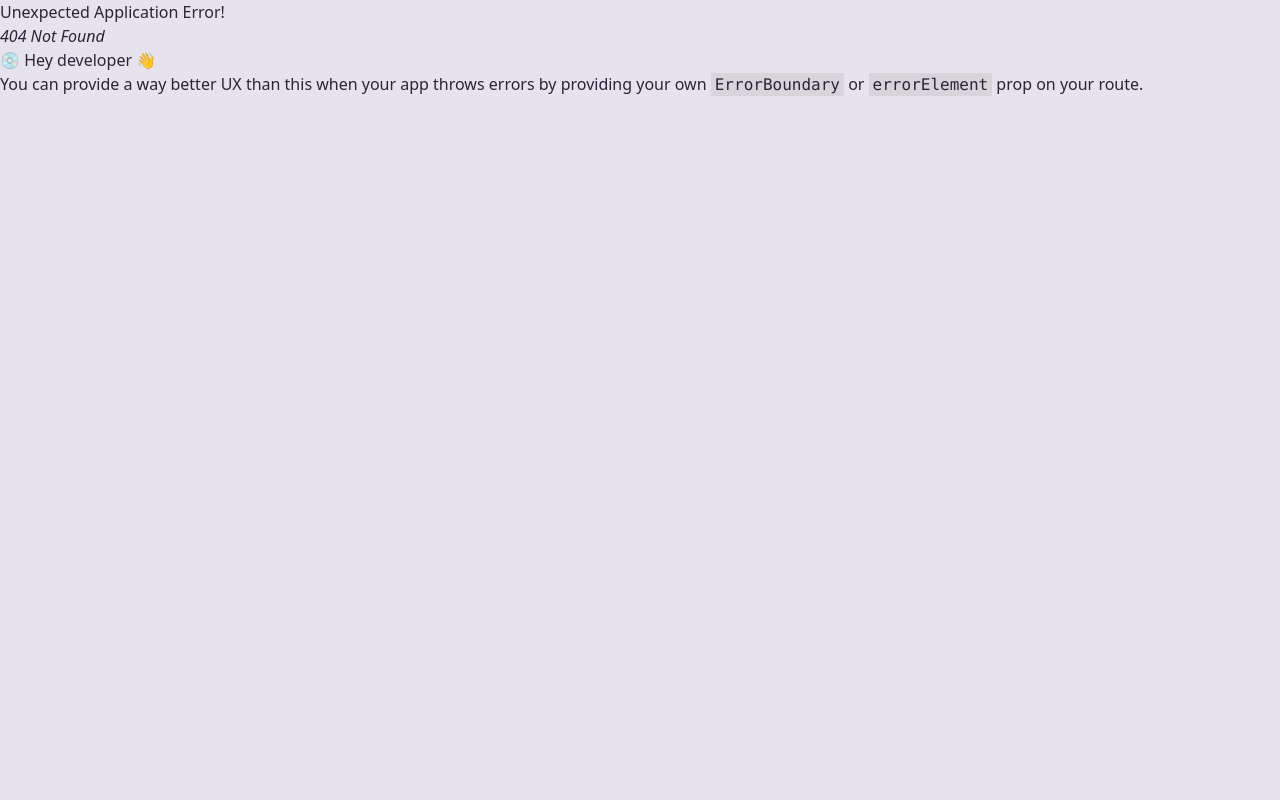
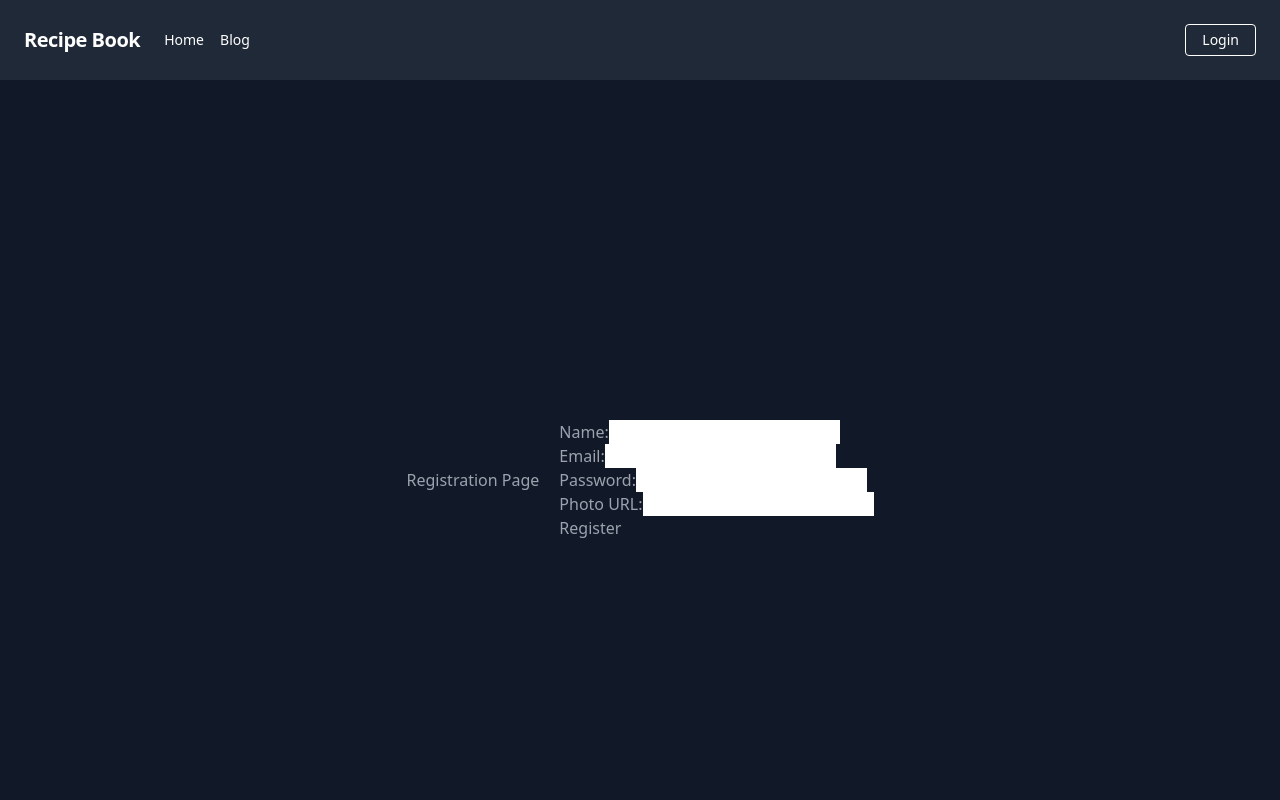
Before and after one commit to bayzidhasan6666/recipeBook-client-side, a React (Vite) app: page /register in a window 1280 px wide. Before the commit this address had no page. Shown: the top 800 px of the page. Built offline with nearby package versions, Linux system fonts and the light colour scheme.

Commit message:
login page added

```diff
--- a/package.json
+++ b/package.json
@@ -17,6 +17,7 @@
     "react": "^18.2.0",
     "react-dom": "^18.2.0",
     "react-router-dom": "^6.11.0",
+    "react-toastify": "^9.1.2",
     "sort-by": "^1.2.0"
   },
   "devDependencies": {
--- a/src/Pages/Login/Login.jsx
+++ b/src/Pages/Login/Login.jsx
@@ -4,7 +4,6 @@ import { Link } from 'react-router-dom';
 const Login = () => {
   const [email, setEmail] = useState('');
   const [password, setPassword] = useState('');
-
 
   const handleEmailChange = (event) => {
     setEmail(event.target.value);
@@ -169,7 +168,9 @@ const Login = () => {
           </button>
         </div>
         <Link to={`/register`}>
-          <p className="rounded text-sm italic text-emerald-500  mt-5">New To Website ? Please Register</p>
+          <p className="rounded text-sm italic text-emerald-500  mt-5">
+            New To Website ? Please Register
+          </p>
         </Link>
       </div>
     </div>
--- /dev/null
+++ b/src/Pages/Register/Register.jsx
@@ -0,0 +1,102 @@
+import { useState } from 'react';
+import { toast } from 'react-toastify';
+import 'react-toastify/dist/ReactToastify.css';
+
+const Register = () => {
+  const [name, setName] = useState('');
+  const [email, setEmail] = useState('');
+  const [password, setPassword] = useState('');
+  const [photoUrl, setPhotoUrl] = useState('');
+
+  const handleNameChange = (event) => {
+    setName(event.target.value);
+  };
+
+  const handleEmailChange = (event) => {
+    setEmail(event.target.value);
+  };
+
+  const handlePasswordChange = (event) => {
+    setPassword(event.target.value);
+  };
+
+  const handlePhotoUrlChange = (event) => {
+    setPhotoUrl(event.target.value);
+  };
+
+  const handleRegister = (event) => {
+    event.preventDefault();
+
+    // Validate email and password fields
+    if (!email || !password) {
+      toast.error('Please enter both email and password fields');
+      return;
+    }
+
+    // Validate password length
+    if (password.length < 6) {
+      toast.error('Password should be at least 6 characters long');
+      return;
+    }
+
+    // Add code here to handle the registration process with name/email/password/photoUrl
+    // ...
+
+    toast.success('Registration successful!');
+  };
+
+  return (
+    <div className='className="bg-gray-900 min-h-screen md:flex items-center justify-center px-4 sm:px-6 gap-5 lg:px-8"'>
+      <h1>Registration Page</h1>
+      <form onSubmit={handleRegister}>
+        <div>
+          <label htmlFor="name">Name:</label>
+          <input
+            id="name"
+            name="name"
+            type="text"
+            required
+            value={name}
+            onChange={handleNameChange}
+          />
+        </div>
+        <div>
+          <label htmlFor="email">Email:</label>
+          <input
+            id="email"
+            name="email"
+            type="email"
+            required
+            value={email}
+            onChange={handleEmailChange}
+          />
+        </div>
+        <div>
+          <label htmlFor="password">Password:</label>
+          <input
+            id="password"
+            name="password"
+            type="password"
+            autoComplete="new-password"
+            required
+            value={password}
+            onChange={handlePasswordChange}
+          />
+        </div>
+        <div>
+          <label htmlFor="photoUrl">Photo URL:</label>
+          <input
+            id="photoUrl"
+            name="photoUrl"
+            type="text"
+            value={photoUrl}
+            onChange={handlePhotoUrlChange}
+          />
+        </div>
+        <button type="submit">Register</button>
+      </form>
+    </div>
+  );
+};
+
+export default Register;
--- a/src/routes/routes.jsx
+++ b/src/routes/routes.jsx
@@ -2,6 +2,7 @@ import { createBrowserRouter } from 'react-router-dom';
 import App from '../App';
 import Home from '../Pages/Home/Home';
 import Login from '../Pages/Login/Login';
+import Register from '../Pages/Register/Register';
 
 const router = createBrowserRouter([
   {
@@ -16,6 +17,10 @@ const router = createBrowserRouter([
         path: '/login',
         element: <Login></Login>,
       },
+      {
+        path: '/register',
+        element: <Register></Register>,
+      },
     ],
   },
 ]);
```
Also changed, not shown: 1 other file (tests, documents, lock files or other folders).
